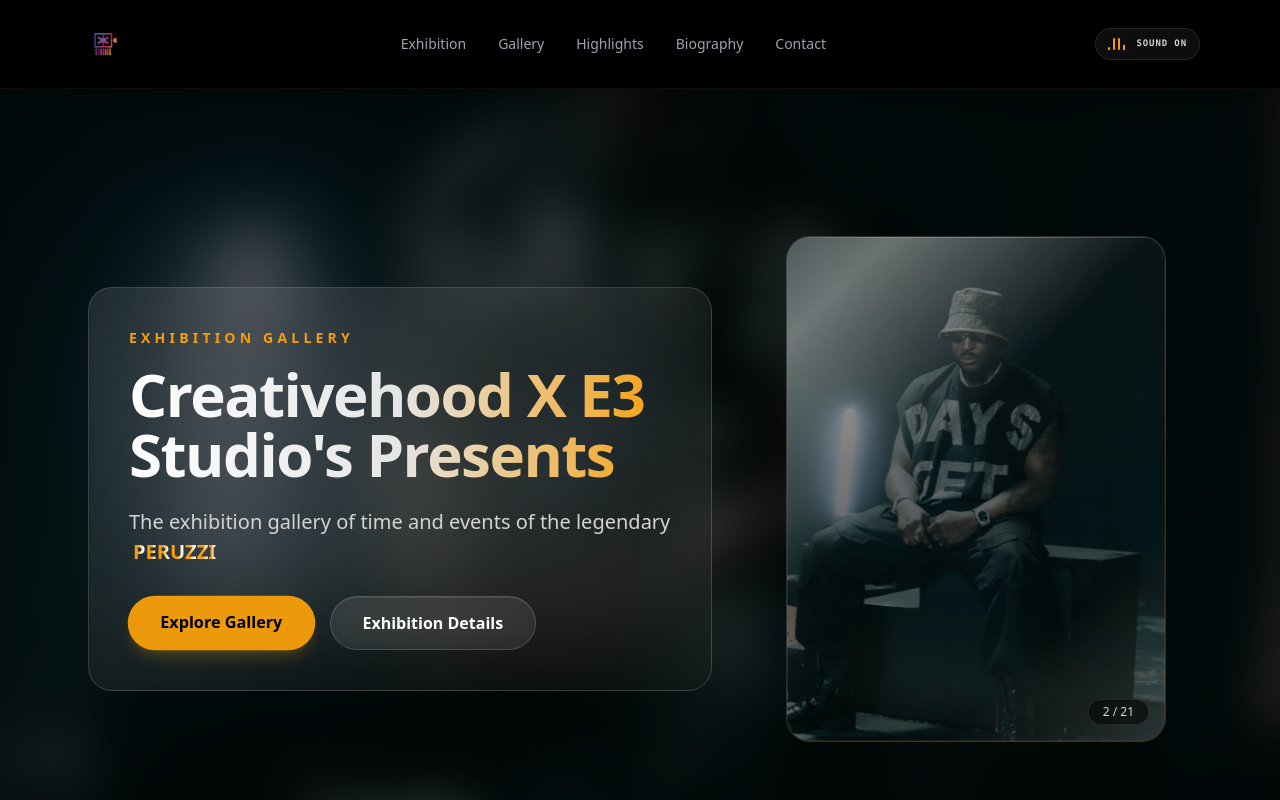
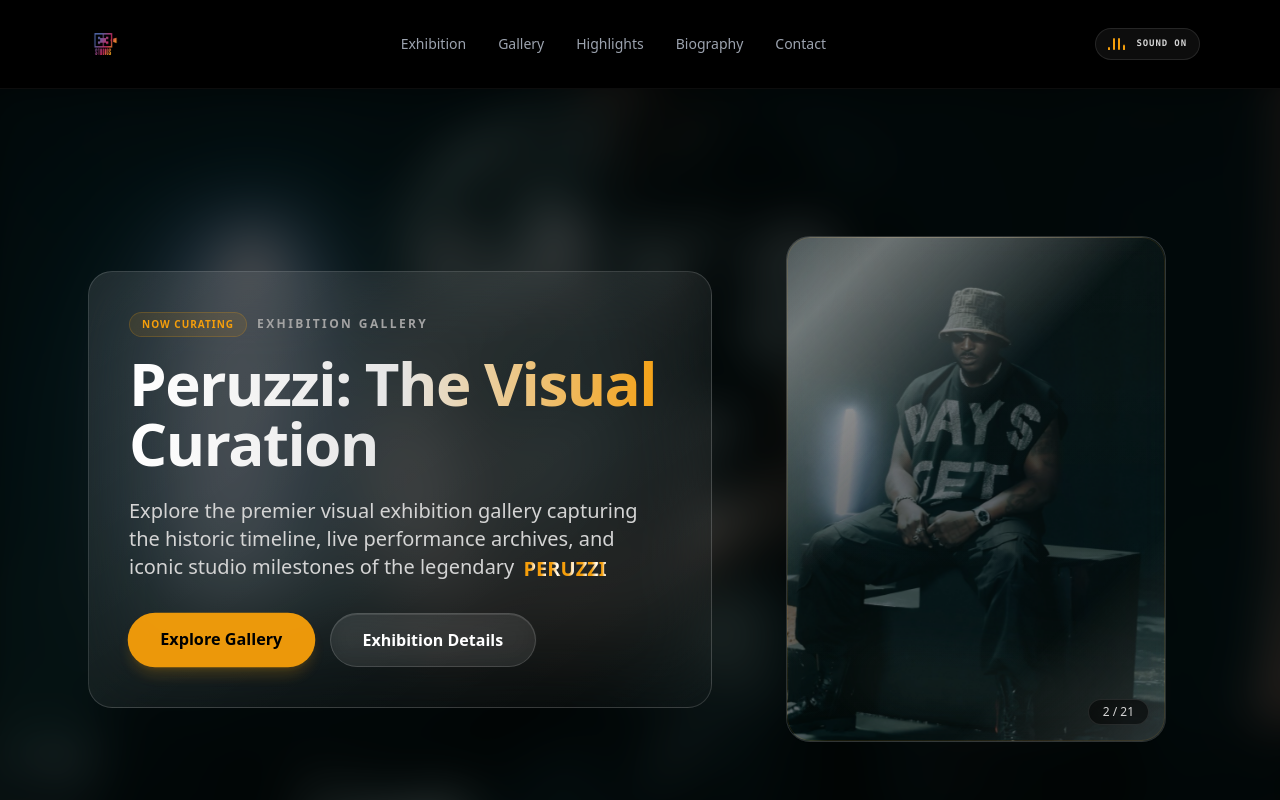
Before and after one commit to kelvin-omoh/creativehood-x-e3-exhibition, a React (Vite) app: page / in a window 1280 px wide. Shown: the top 800 px of the page. Built offline with nearby package versions, Linux system fonts and the light colour scheme.

Commit message:
update: focus hero copy on Peruzzi exhibition gallery theme

```diff
--- a/src/components/Hero.jsx
+++ b/src/components/Hero.jsx
@@ -151,14 +151,19 @@
         {/* Left Column: Glassmorphic Typography Card */}
         <div className="lg:col-span-7 text-left hero-text-content lg:order-1 order-2">
           <div className="p-5 sm:p-8 lg:p-10 rounded-3xl border border-white/15 bg-gradient-to-br from-white/10 to-white/[0.02] backdrop-blur-2xl shadow-[2xl,_inset_0_1px_1px_rgba(255,255,255,0.15)] shadow-black/55 relative overflow-hidden">
-            <span className="text-amber-500 text-sm font-semibold tracking-[0.3em] uppercase mb-4 block">
-              Exhibition Gallery
-            </span>
+            <div className="flex flex-wrap items-center gap-2.5 mb-4">
+              <span className="px-3 py-1 text-[10px] font-extrabold uppercase tracking-widest bg-amber-500/10 text-amber-500 border border-amber-500/20 rounded-full">
+                Now Curating
+              </span>
+              <span className="text-neutral-400 text-xs font-semibold tracking-[0.2em] uppercase">
+                Exhibition Gallery
+              </span>
+            </div>
             <h1 className="text-3xl sm:text-5xl lg:text-6xl font-extrabold tracking-tight mb-4 sm:mb-6 bg-gradient-to-r from-white via-neutral-200 to-amber-500 bg-clip-text text-transparent leading-tight">
-              Creativehood X E3 Studio's Presents
+              Peruzzi: The Visual Curation
             </h1>
             <p className="text-base sm:text-lg lg:text-xl text-neutral-300 font-light leading-relaxed mb-6 sm:mb-8">
-              The exhibition gallery of time and events of the legendary{" "}
+              Explore the premier visual exhibition gallery capturing the historic timeline, live performance archives, and iconic studio milestones of the legendary{" "}
               <span className="relative inline-flex overflow-hidden translate-y-[2px] peruzzi-text-wrapper px-1">
                 {"PERUZZI".split("").map((char, index) => (
                   <span
```
